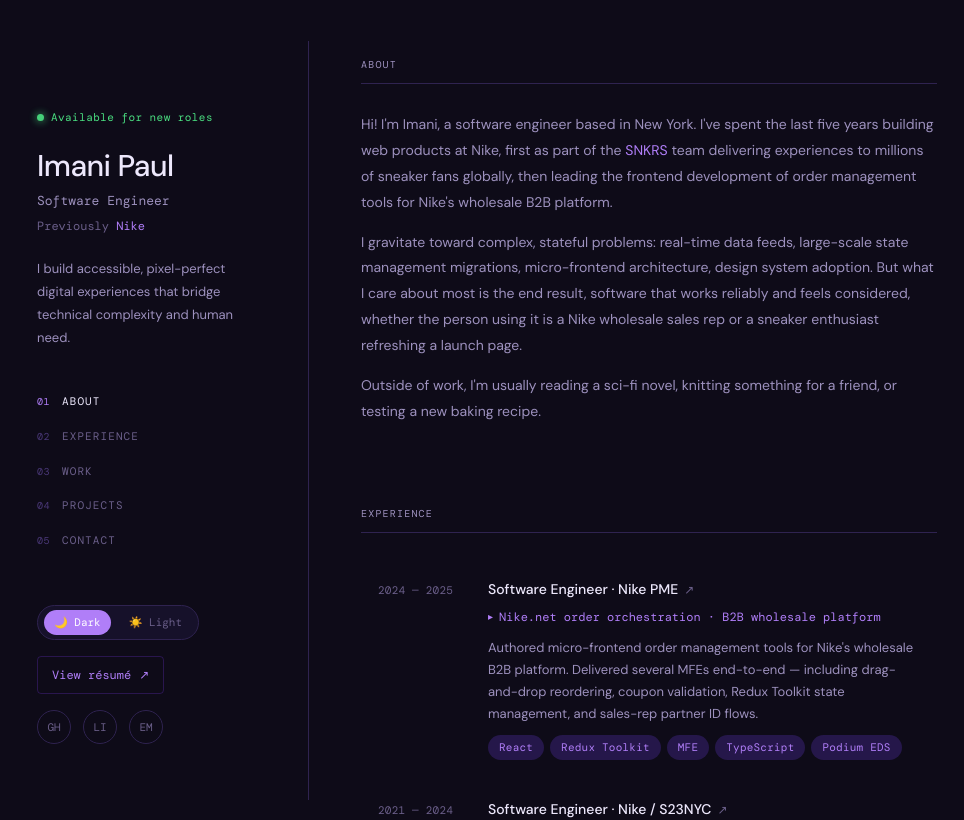
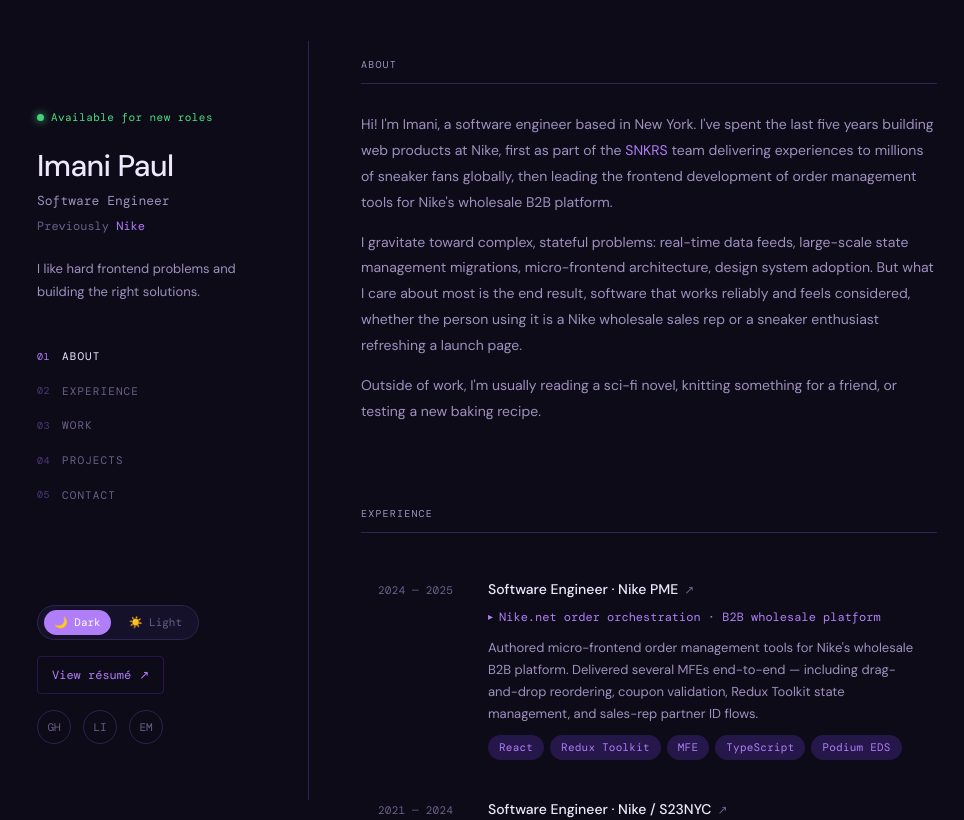
Before and after one commit to imanipaul/portfolio3, a Next.js app: page / in a window 1280 px wide. Shown: the top 820 px of the page, without its empty margins (101-1065 px from the left). Built offline with nearby package versions, Linux system fonts and the light colour scheme; no server answers; a web font is replaced by a local one.

Commit message:
update header tagline

```diff
--- a/components/Header.tsx
+++ b/components/Header.tsx
@@ -61,8 +61,7 @@ export function Header() {
         variants={item}
         className="text-[13px] leading-[1.75] text-(--text-secondary) max-w-[200px] mb-9 transition-[color] duration-300"
       >
-        I build accessible, pixel-perfect digital experiences that bridge
-        technical complexity and human need.
+        I like hard frontend problems and building the right solutions.
       </motion.div>
     </motion.div>
   );
```
